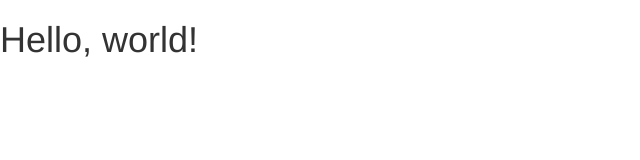
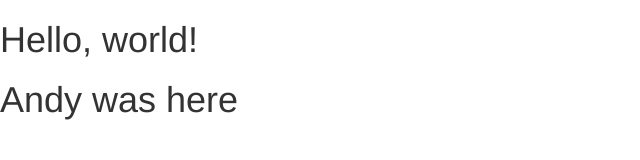
Before and after one commit to gravoc/test-repo, a plain HTML site: page index.html in a window 1280 px wide. Shown: the whole page, without its empty margins (0-640 px from the left). Drawn offline with nearby package versions, Linux system fonts and the light colour scheme.

Commit message:
Andy was here

```diff
--- a/index.html
+++ b/index.html
@@ -1,5 +1,6 @@
 <!DOCTYPE html>
 <html lang="en">
+
 <head>
   <meta charset="utf-8">
   <meta http-equiv="X-UA-Compatible" content="IE=edge">
@@ -17,12 +18,14 @@
       <script src="https://oss.maxcdn.com/respond/1.4.2/respond.min.js"></script>
     <![endif]-->
 </head>
+
 <body>
   <h1>Hello, world!</h1>
-
+  <h1>Andy was here</h1>
   <!-- jQuery (necessary for Bootstrap's JavaScript plugins) -->
   <script src="https://ajax.googleapis.com/ajax/libs/jquery/1.11.2/jquery.min.js"></script>
   <!-- Include all compiled plugins (below), or include individual files as needed -->
   <script src="https://maxcdn.bootstrapcdn.com/bootstrap/3.3.4/js/bootstrap.min.js"></script>
 </body>
+
 </html>
```
Lines whose indentation alone changed are shown as unchanged.
